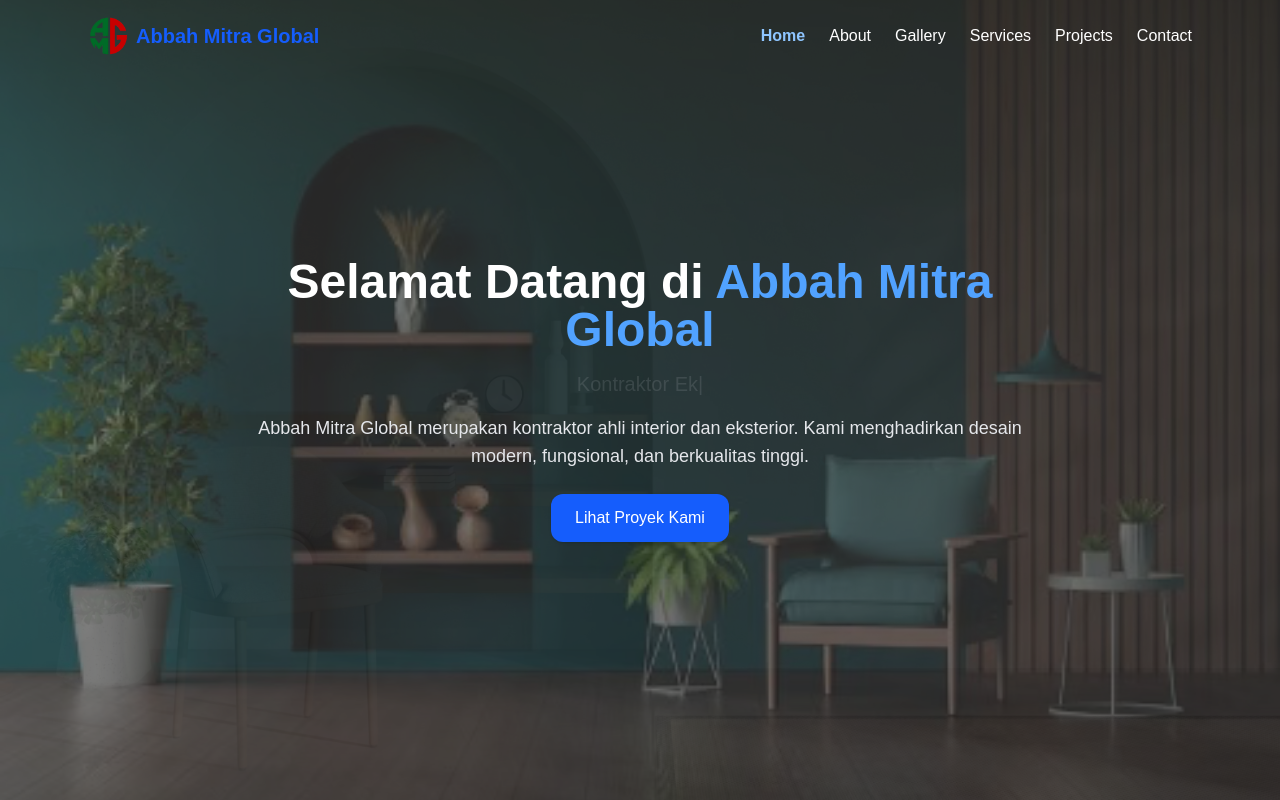
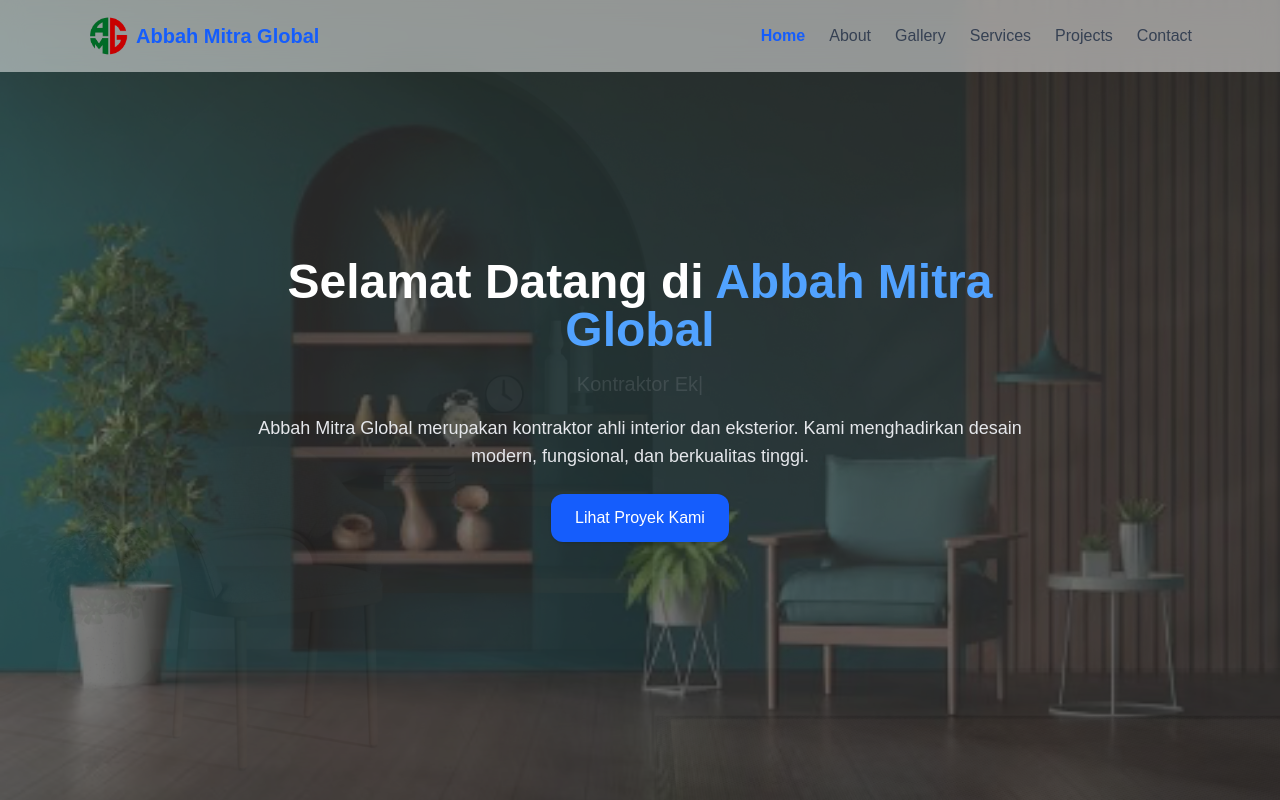
Before and after one commit to Ichsan0606/porto, a Next.js app: page / in a window 1280 px wide. Shown: the top 800 px of the page. Built offline with nearby package versions, Linux system fonts and the light colour scheme.

Commit message:
adjust detail project

```diff
--- /dev/null
+++ b/src/app/projects/[slug]/page.tsx
@@ -0,0 +1,79 @@
+import Navbar from "@/components/Navbar";
+import Footer from "@/components/Footer";
+import Image from "next/image";
+import { notFound } from "next/navigation";
+import { projects } from "@/data/projects";
+
+interface PageProps {
+  params: Promise<{
+    slug: string;
+  }>;
+}
+
+export default async function ProjectDetailPage({ params }: PageProps) {
+  const { slug } = await params;
+
+  const project = projects.find(
+    (item) => item.slug === slug
+  );
+
+  if (!project) {
+    notFound();
+  }
+
+  return (
+    <>
+      <Navbar />
+
+      {/* Light background */}
+      <main className="bg-gray-50 min-h-screen py-28">
+        <div className="max-w-6xl mx-auto px-6">
+
+          {/* Card */}
+          <div className="bg-white rounded-3xl shadow-sm p-8 md:p-12">
+
+            {/* Grid Layout */}
+            <div className="grid gap-10 md:grid-cols-2 items-center">
+
+              {/* LEFT – TEXT */}
+              <div>
+                <h1 className="text-4xl font-bold text-gray-800 mb-4">
+                  {project.title}
+                </h1>
+
+                <p className="text-gray-600 text-lg mb-6">
+                  {project.desc}
+                </p>
+
+                <article className="text-gray-700 leading-relaxed text-base md:text-lg">
+                  {project.content}
+                </article>
+              </div>
+
+                {/* RIGHT – IMAGE */}
+                <div className="group relative w-full h-[280px] md:h-[420px] rounded-2xl overflow-hidden">
+
+                {/* Image */}
+                <Image
+                    src={project.img}
+                    alt={project.title}
+                    fill
+                    priority
+                    className="object-cover transition-transform duration-700 ease-out group-hover:scale-110"
+                />
+
+                {/* Overlay */}
+                <div className="absolute inset-0 bg-black/20 opacity-0 transition-opacity duration-500 group-hover:opacity-100" />
+
+                </div>
+            </div>
+
+          </div>
+
+        </div>
+      </main>
+
+      <Footer />
+    </>
+  );
+}
--- a/src/components/Footer.tsx
+++ b/src/components/Footer.tsx
@@ -1,10 +1,8 @@
 export default function Footer() {
   return (
-    <footer className="w-full py-6 mt-1">
+    <footer className="w-full py-6 bg-white">
       <div className="max-w-6xl mx-auto px-6 text-center text-gray-600 text-sm">
-        <p>
-          © {new Date().getFullYear()} Abbah Mitra Global. All rights reserved.
-        </p>
+        © {new Date().getFullYear()} Abbah Mitra Global. All rights reserved.
       </div>
     </footer>
   );
--- a/src/components/Navbar.tsx
+++ b/src/components/Navbar.tsx
@@ -4,8 +4,12 @@ import { useState, useEffect } from "react";
 import { Menu, X } from "lucide-react";
 import Image from "next/image";
 import Link from "next/link";
+import { usePathname } from "next/navigation";
 
 export default function Navbar() {
+  const pathname = usePathname();
+  const isHome = pathname === "/";
+
   const [isScrolled, setIsScrolled] = useState(false);
   const [active, setActive] = useState("home");
   const [menuOpen, setMenuOpen] = useState(false);
@@ -14,13 +18,22 @@ export default function Navbar() {
     const handleScroll = () => {
       setIsScrolled(window.scrollY > 20);
 
-      // cek section aktif
-      const sections = ["home", "about", "services", "projects", "gallery", "contact"];
+      if (!isHome) return;
+
+      const sections = [
+        "home",
+        "about",
+        "services",
+        "projects",
+        "gallery",
+        "contact",
+      ];
+
       for (const id of sections) {
         const el = document.getElementById(id);
         if (el) {
           const rect = el.getBoundingClientRect();
-          if (rect.top <= 100 && rect.bottom >= 100) {
+          if (rect.top <= 120 && rect.bottom >= 120) {
             setActive(id);
             break;
           }
@@ -30,25 +43,32 @@ export default function Navbar() {
 
     window.addEventListener("scroll", handleScroll);
     return () => window.removeEventListener("scroll", handleScroll);
-  }, []);
+  }, [isHome]);
 
   const navLinks = [
     { id: "home", label: "Home" },
     { id: "about", label: "About" },
-    // { id: "team", label: "Team" },
     { id: "gallery", label: "Gallery" },
     { id: "services", label: "Services" },
     { id: "projects", label: "Projects" },
     { id: "contact", label: "Contact" },
   ];
 
+  const getHref = (id: string) => {
+    if (id === "home") return "/";
+    return isHome ? `#${id}` : `/#${id}`;
+  };
+
   return (
     <nav
       className={`w-full fixed top-0 left-0 z-50 transition-all ${
-        isScrolled ? "bg-white/90 shadow backdrop-blur-md" : "bg-transparent"
+        isScrolled
+          ? "bg-white/70 shadow backdrop-blur-md"
+          : "bg-white/50 backdrop-blur-md"
       }`}
     >
       <div className="max-w-6xl mx-auto px-6 py-4 flex justify-between items-center">
+
         {/* Logo */}
         <Link href="/" className="flex items-center space-x-2">
           <Image
@@ -64,32 +84,24 @@ export default function Navbar() {
         </Link>
 
         {/* Desktop Menu */}
-        <ul
-          className={`hidden md:flex space-x-6 font-medium transition-colors ${
-            isScrolled ? "text-gray-700" : "text-white"
-          }`}
-        >
+        <ul className="hidden md:flex space-x-6 font-medium text-gray-700">
           {navLinks.map((link) => (
             <li key={link.id}>
-              <a
-                href={`#${link.id}`}
+              <Link
+                href={getHref(link.id)}
                 className={`transition-colors ${
-                  active === link.id
-                    ? isScrolled
-                      ? "text-blue-600 font-semibold"
-                      : "text-blue-300 font-semibold"
-                    : isScrolled
-                    ? "hover:text-blue-600"
-                    : "hover:text-blue-300"
+                  active === link.id && isHome
+                    ? "text-blue-600 font-semibold"
+                    : "hover:text-blue-600"
                 }`}
               >
                 {link.label}
-              </a>
+              </Link>
             </li>
           ))}
         </ul>
 
-        {/* Mobile Menu Button */}
+        {/* Mobile Button */}
         <button
           className="md:hidden p-2 text-gray-700"
           onClick={() => setMenuOpen(!menuOpen)}
@@ -98,23 +110,23 @@ export default function Navbar() {
         </button>
       </div>
 
-      {/* Mobile Dropdown */}
+      {/* Mobile Menu */}
       {menuOpen && (
-        <div className="md:hidden bg-white shadow-md opacity-95">
+        <div className="md:hidden bg-white shadow-md">
           <ul className="flex flex-col space-y-4 p-6 text-gray-700 font-medium">
             {navLinks.map((link) => (
               <li key={link.id}>
-                <a
-                  href={`#${link.id}`}
+                <Link
+                  href={getHref(link.id)}
                   className={`block ${
-                    active === link.id
+                    active === link.id && isHome
                       ? "text-blue-600 font-semibold"
                       : "hover:text-blue-600"
                   }`}
                   onClick={() => setMenuOpen(false)}
                 >
                   {link.label}
-                </a>
+                </Link>
               </li>
             ))}
           </ul>
--- a/src/components/Projects.tsx
+++ b/src/components/Projects.tsx
@@ -3,51 +3,14 @@
 import { motion, AnimatePresence } from "framer-motion";
 import { ExternalLink } from "lucide-react";
 import Image from "next/image";
-
-const projects = [
-  {
-    title: "Modern Living Room",
-    desc: "Elegant modern living room design with natural lighting and minimal furniture.",
-    link: "/",
-    img: "/projects/project-1.jpeg",
-  },
-  {
-    title: "Luxury Bedroom",
-    desc: "Cozy bedroom with warm tones and luxury furnishing for ultimate comfort.",
-    link: "/",
-    img: "/projects/project-2.jpeg",
-  },
-  {
-    title: "Minimalist Kitchen",
-    desc: "Clean minimalist kitchen with functional layout and modern appliances.",
-    link: "/",
-    img: "/projects/project-3.jpeg",
-  },
-  {
-    title: "Office Workspace",
-    desc: "Productive and stylish workspace with ergonomic furniture and storage solutions.",
-    link: "/",
-    img: "/projects/project-4.jpeg",
-  },
-  {
-    title: "Dining Room",
-    desc: "Elegant dining room with contemporary design for family and guests.",
-    link: "/",
-    img: "/projects/project-5.jpeg",
-  },
-  {
-    title: "Bathroom Design",
-    desc: "Modern bathroom design with clean lines and relaxing atmosphere.",
-    link: "/",
-    img: "/projects/project-6.jpeg",
-  },
-];
+import Link from "next/link";
+import { projects } from "@/data/projects";
 
 export default function Projects() {
   return (
     <section
       id="projects"
-      className="min-h-screen flex flex-col justify-center items-center bg-white  px-6 py-20"
+      className="min-h-screen flex flex-col justify-center items-center bg-white px-6 py-20"
     >
       {/* Title */}
       <motion.h2
@@ -60,27 +23,27 @@ export default function Projects() {
         Interior Projects
       </motion.h2>
 
-      {/* Projects grid */}
+      {/* Projects Grid */}
       <div className="grid gap-8 md:grid-cols-3 w-full max-w-6xl">
         <AnimatePresence>
           {projects.map((project, index) => (
             <motion.div
-              key={index}
+              key={project.slug}
               initial={{ opacity: 0, y: 20 }}
               whileInView={{ opacity: 1, y: 0 }}
               exit={{ opacity: 0, y: 20 }}
-              transition={{ duration: 0.6, delay: index * 0.2 }}
+              transition={{ duration: 0.5, delay: index * 0.1 }}
               viewport={{ once: false, amount: 0.2 }}
               whileHover={{ y: -8, scale: 1.02 }}
-              className="bg-gray-50 rounded-xl shadow-md hover:shadow-xl overflow-hidden transition relative"
+              className="bg-gray-50 rounded-2xl shadow-md hover:shadow-xl overflow-hidden transition"
             >
-              {/* Gambar */}
-              <div className="w-full h-48 relative">
+              {/* Image */}
+              <div className="relative w-full h-48 overflow-hidden">
                 <Image
                   src={project.img}
                   alt={project.title}
                   fill
-                  className="object-cover transition-transform duration-500 group-hover:scale-110 select-none pointer-events-none"
+                  className="object-cover transition-transform duration-500 hover:scale-110"
                 />
               </div>
 
@@ -89,15 +52,18 @@ export default function Projects() {
                 <h3 className="text-2xl font-semibold text-blue-600 mb-3">
                   {project.title}
                 </h3>
-                <p className="text-gray-600 mb-4">{project.desc}</p>
-                <a
-                  href={project.link}
-                  target="_blank"
-                  rel="noopener noreferrer"
+
+                <p className="text-gray-600 mb-4">
+                  {project.desc}
+                </p>
+
+                <Link
+                  href={`/projects/${project.slug}`}
                   className="inline-flex items-center text-blue-600 font-medium hover:underline"
                 >
-                  View Project <ExternalLink size={16} className="ml-1" />
-                </a>
+                  View Project
+                  <ExternalLink size={16} className="ml-1" />
+                </Link>
               </div>
             </motion.div>
           ))}
--- /dev/null
+++ b/src/data/projects.tsx
@@ -0,0 +1,56 @@
+export const projects = [
+    {
+      slug: "modern-living-room",
+      title: "Modern Living Room",
+      desc:
+        "Elegant modern living room design with natural lighting and minimal furniture.",
+      img: "/projects/project-1.jpeg",
+      content:
+        "This modern living room is designed to create a spacious, bright, and welcoming atmosphere. Large windows allow natural light to flow freely throughout the space, enhancing the neutral color palette and clean architectural lines. Minimalist furniture is carefully selected to balance comfort and functionality without overwhelming the room. Subtle textures, modern lighting fixtures, and thoughtfully placed décor elements bring warmth and character, making the space ideal for both everyday living and entertaining guests.",
+    },
+    {
+      slug: "luxury-bedroom",
+      title: "Luxury Bedroom",
+      desc:
+        "Cozy bedroom with warm tones and luxury furnishing for ultimate comfort.",
+      img: "/projects/project-2.jpeg",
+      content:
+        "This luxury bedroom offers a serene retreat designed for relaxation and comfort. Warm color tones, soft lighting, and premium materials work together to create a calming ambiance. Custom furniture and high-quality fabrics enhance the sense of luxury while maintaining functionality. Every element, from the bed placement to the lighting design, is carefully curated to promote restful sleep and elevate the overall living experience.",
+    },
+    {
+      slug: "minimalist-kitchen",
+      title: "Minimalist Kitchen",
+      desc:
+        "Clean minimalist kitchen with functional layout and modern appliances.",
+      img: "/projects/project-3.jpeg",
+      content:
+        "The minimalist kitchen focuses on efficiency, clarity, and modern aesthetics. Clean lines, handle-less cabinetry, and a neutral color palette create a sleek and uncluttered look. The layout is designed to maximize workflow, making cooking and food preparation effortless. Modern appliances are seamlessly integrated into the cabinetry, while high-quality surfaces ensure durability and easy maintenance for everyday use.",
+    },
+    {
+      slug: "office-workspace",
+      title: "Office Workspace",
+      desc:
+        "Productive and stylish workspace with ergonomic furniture and storage solutions.",
+      img: "/projects/project-4.jpeg",
+      content:
+        "This office workspace is designed to support productivity, focus, and comfort. Ergonomic furniture ensures proper posture during long working hours, while smart storage solutions keep the space organized and clutter-free. The design combines modern aesthetics with practical functionality, creating a professional environment that encourages creativity and efficiency. Thoughtful lighting and clean layouts help maintain concentration throughout the day.",
+    },
+    {
+      slug: "dining-room",
+      title: "Dining Room",
+      desc:
+        "Elegant dining room with contemporary design for family and guests.",
+      img: "/projects/project-5.jpeg",
+      content:
+        "The dining room is crafted to bring people together in a comfortable and elegant setting. Contemporary design elements are combined with warm materials to create a welcoming atmosphere for family meals and special gatherings. Proper lighting enhances the dining experience, while the furniture layout ensures smooth circulation and ease of interaction. This space balances style and functionality for everyday use and formal occasions.",
+    },
+    {
+      slug: "bathroom-design",
+      title: "Bathroom Design",
+      desc:
+        "Modern bathroom design with clean lines and relaxing atmosphere.",
+      img: "/projects/project-6.jpeg",
+      content:
+        "This modern bathroom is designed as a personal sanctuary for relaxation and refreshment. Clean lines, neutral colors, and high-quality finishes create a timeless and calming look. Efficient space planning ensures comfort and practicality, while carefully selected lighting enhances the soothing atmosphere. The result is a bathroom that feels both luxurious and functional, ideal for daily routines and moments of relaxation.",
+    },
+  ];
```
